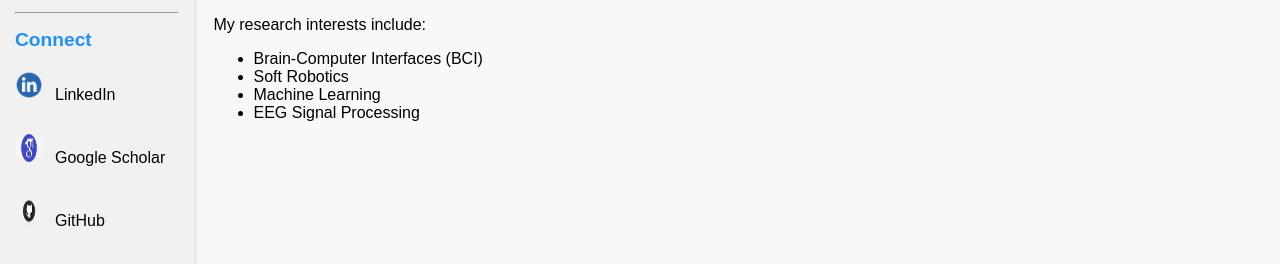
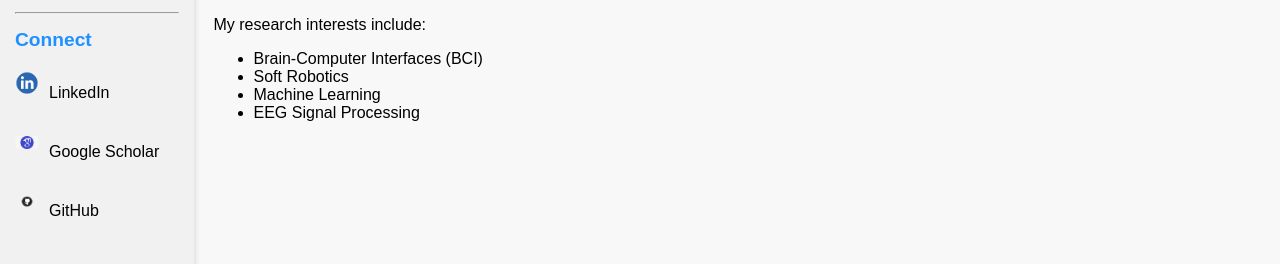
Before and after one commit to SoroushZrZ/soroushzare.github.io, a plain HTML site: page index.html in a window 1280 px wide. Shown: the part 274-538 px from the top of the page. Drawn offline with Linux system fonts and the light colour scheme.

Commit message:
Update index.html

```diff
--- a/index.html
+++ b/index.html
@@ -36,9 +36,10 @@
             text-decoration: underline;
         }
         .sidebar img.icon {
-            width: 28px;
-            height: 28px;
-            margin-right: 12px;
+            width: 24px;
+            height: 24px;
+            margin-right: 10px;
+            object-fit: contain;
         }
         .content {
             padding: 20px;
```
